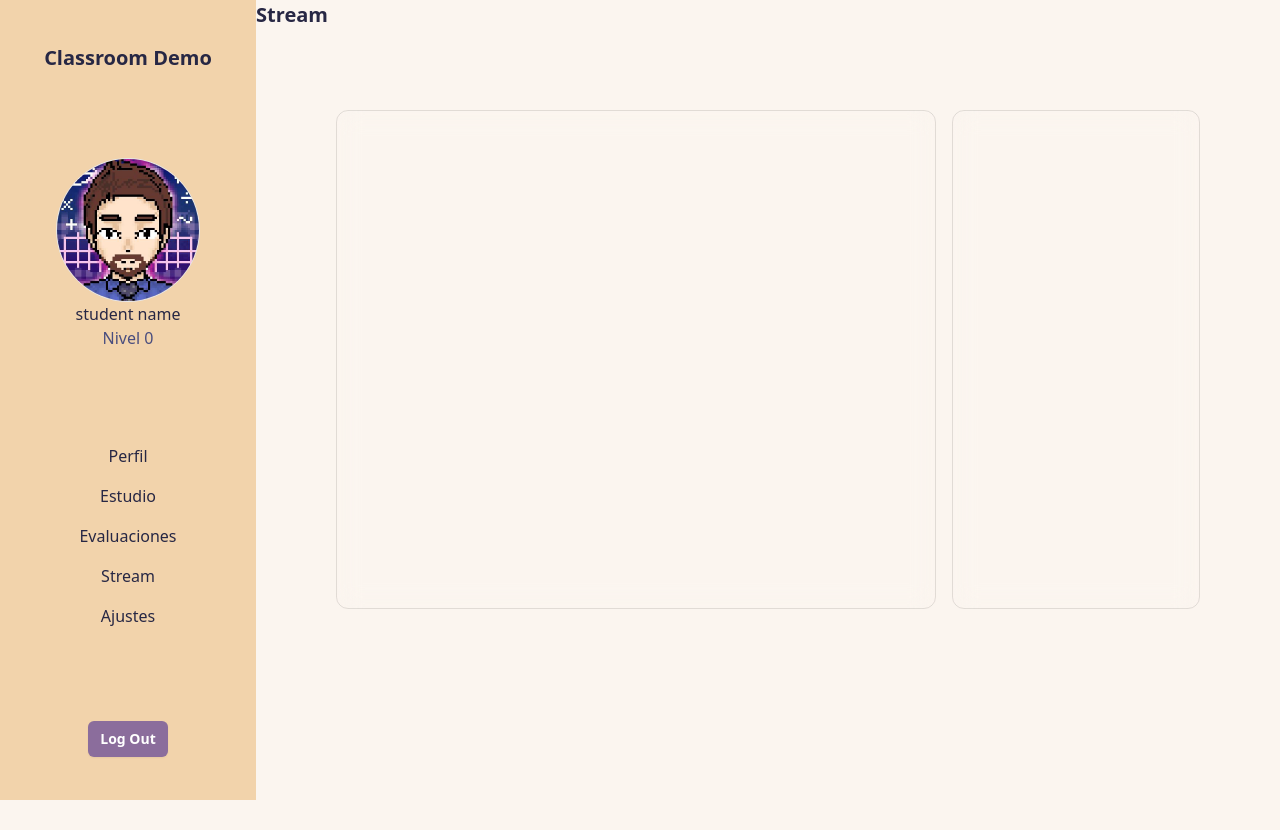
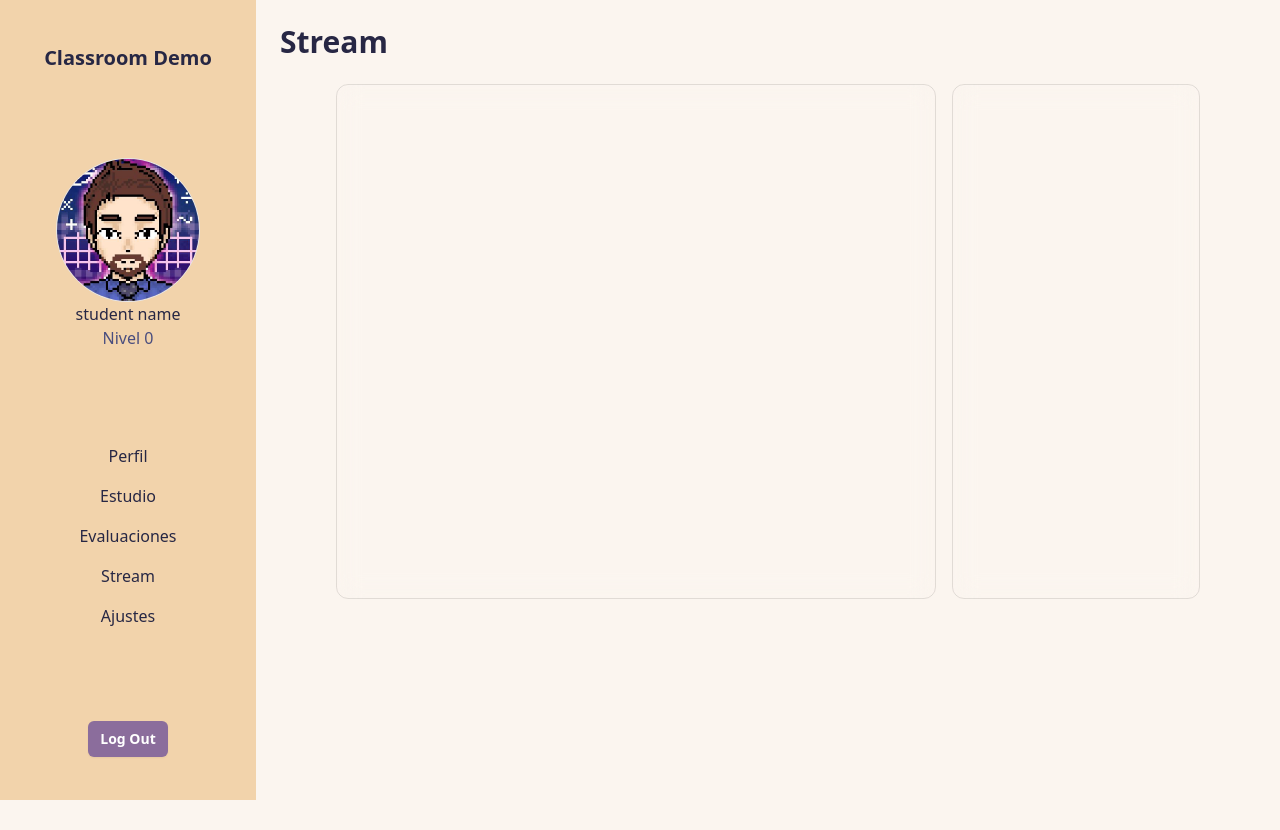
Before and after one commit to ClaudCZX/classroom-demo, a React (Vite) app: page /dashboard/stream in a window 1280 px wide. After the commit the page ends 800 px from the top, so only its background shows below. Built offline with nearby package versions, Linux system fonts and the light colour scheme.

Commit message:
add structure for title sections in dashboards

```diff
--- a/src/pages/Dashboard/Main/index.tsx
+++ b/src/pages/Dashboard/Main/index.tsx
@@ -3,8 +3,8 @@ import BentoItem from "../../UI/Bento/BentoItem";
 
 const Main = () => {
   return (
-    <div className="h-full w-full">
-      <h1>Dashboard</h1>
+    <div className="relative w-full flex flex-col">
+      <h1 className="text-left text-3xl p-6">Dashboard</h1>
       <Bento className="grid-cols-10 md:grid-rows-[1fr,2fr,2fr] auto-rows-[20rem] overflow-scroll">
         <BentoItem className="col-span-10 md:col-span-2"></BentoItem>
         <BentoItem className="col-span-10 md:col-span-2"></BentoItem>
--- a/src/pages/Dashboard/Stream/index.tsx
+++ b/src/pages/Dashboard/Stream/index.tsx
@@ -3,8 +3,8 @@ import BentoItem from "../../UI/Bento/BentoItem";
 
 const Stream = () => {
   return (
-    <div className="relative w-full">
-      <h1>Stream</h1>
+    <div className="relative w-full flex flex-col">
+      <h1 className="text-left text-3xl p-6">Stream</h1>
       <Bento className="grid-cols-10 md:grid-rows-[2fr,0.5fr] auto-rows-[20rem] overflow-scroll">
         <BentoItem className="col-span-10 md:col-span-7"></BentoItem>
         <BentoItem className="col-span-10 md:col-span-3"></BentoItem>
--- a/src/pages/Dashboard/Study/index.tsx
+++ b/src/pages/Dashboard/Study/index.tsx
@@ -3,8 +3,8 @@ import Card from "../../UI/Card";
 
 const Study = () => {
   return (
-    <div className="relative h-screen w-full">
-      <h1>Estudios</h1>
+    <div className="relative w-full flex flex-col">
+      <h1 className="text-left text-3xl p-6">Estudios</h1>
       <Bento className="grid-cols-12 auto-rows-[20rem] overflow-scroll">
         <Card
           title="Camino a la madurez"
--- a/src/pages/UI/Bento/Bento.tsx
+++ b/src/pages/UI/Bento/Bento.tsx
@@ -7,7 +7,9 @@ interface BentoProps {
 
 const Bento = (props: BentoProps) => {
   return (
-    <div className={`w-full h-full grid ${props.className} gap-4 mx-auto p-20`}>
+    <div
+      className={`w-full h-full grid ${props.className} gap-4 mx-auto px-20 pb-14`}
+    >
       {props.children}
     </div>
   );
```
